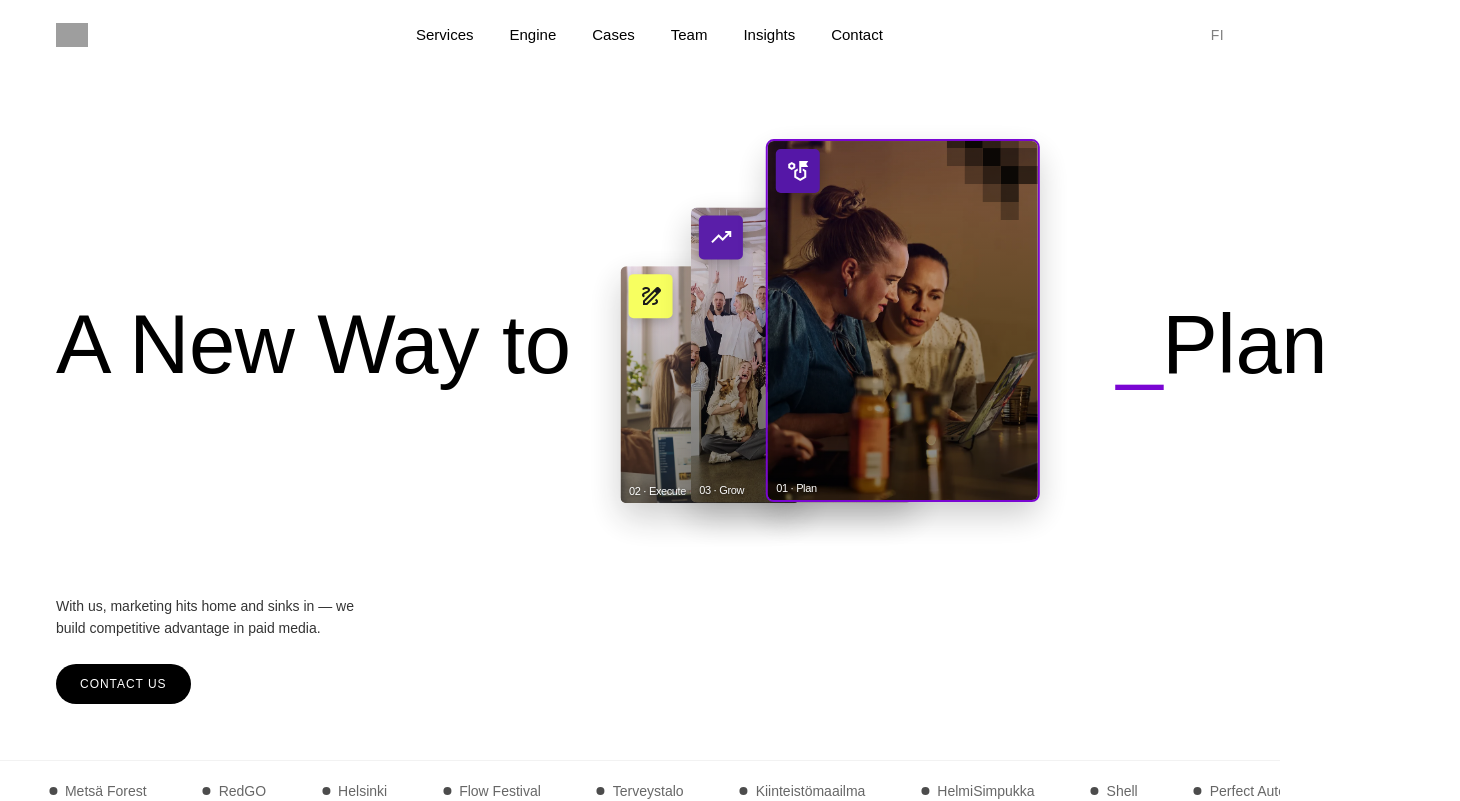
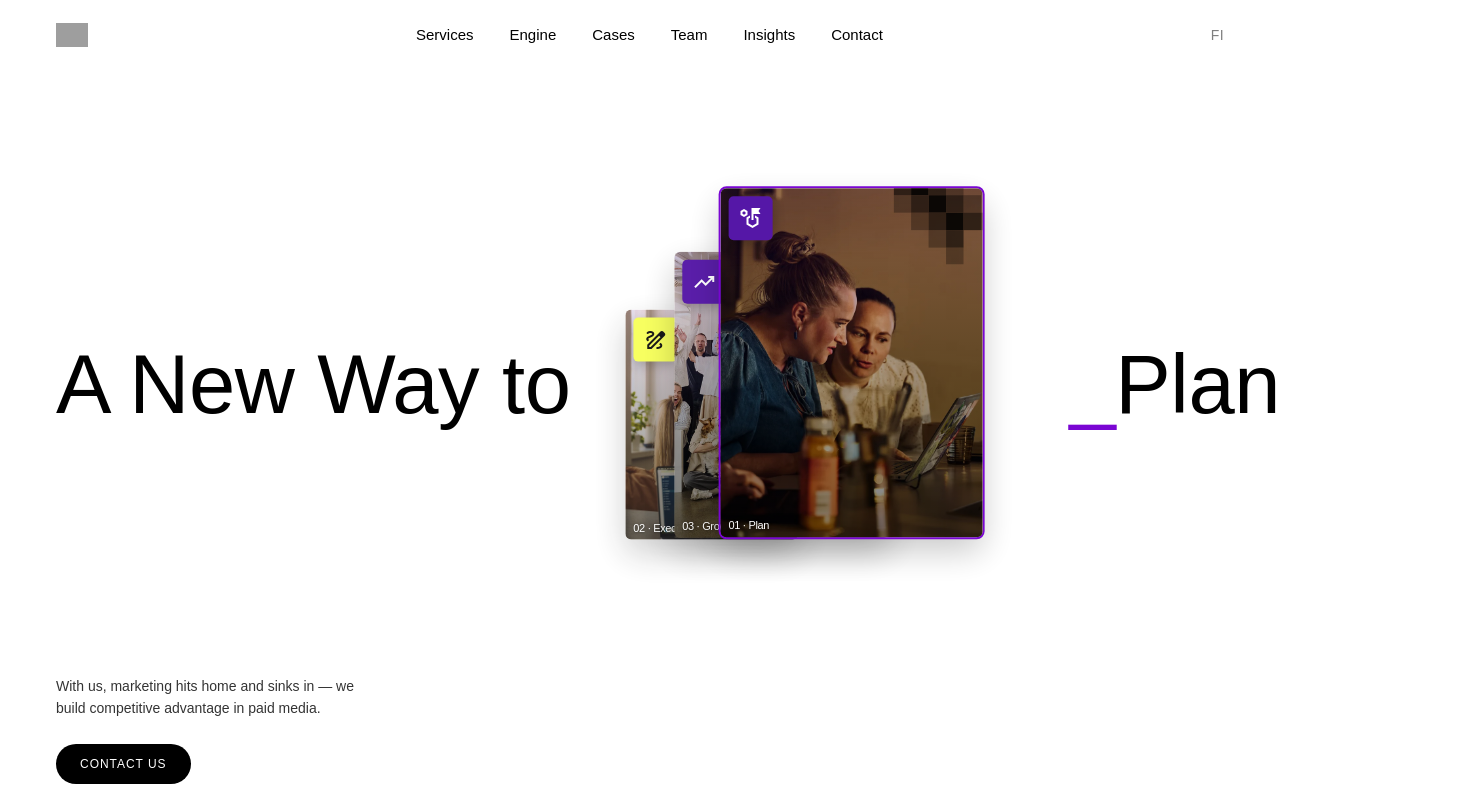
Before and after one commit to waelosamahelmi/norr3-new-website, a Next.js app: page /en in a window 1280 px wide. Shown: the top 801 px of the page, 1460 px wide, since content can reach past the window. Built offline with nearby package versions, Linux system fonts and the light colour scheme; grey boxes are pictures that could not be loaded; a web font is replaced by a local one.

Commit message:
Home hero: cards to 60% width, tighter stack, stage -5% width
- Card width 80%->60% so all three cards read as a staggered stack (at 80% the
  front card covered the back/mid cards)
- Slots pulled tighter (front 6%->2%, back -46%->-30%)
- Stage width -5% (460->437px)

```diff
--- a/src/components/HomeHero.tsx
+++ b/src/components/HomeHero.tsx
@@ -44,9 +44,9 @@ function useParallaxAllowed() {
  * -150px, -40px, +96px); `y` stays in px. `depth` scales the pointer parallax.
  */
 const SLOTS = [
-  { x: "-34%", y: "40px", scale: 0.66, opacity: 0.9, z: 1, depth: 0.3, front: false },
+  { x: "-30%", y: "40px", scale: 0.66, opacity: 0.9, z: 1, depth: 0.3, front: false },
   { x: "-14%", y: "10px", scale: 0.82, opacity: 0.97, z: 2, depth: 0.6, front: false },
-  { x: "8%", y: "-24px", scale: 1, opacity: 1, z: 3, depth: 1, front: true },
+  { x: "2%", y: "-22px", scale: 1, opacity: 1, z: 3, depth: 1, front: true },
 ] as const;
 
 type HeroCard = {
@@ -190,7 +190,7 @@ export function HomeHero({
   return (
     <h1
       aria-label={`${left} ${accent}`}
-      className="flex w-full flex-wrap items-center justify-center gap-3 font-medium leading-none tracking-tight text-ink lg:flex-nowrap lg:justify-start lg:gap-5"
+      className="flex w-full flex-wrap items-center justify-center gap-2 font-medium leading-none tracking-tight text-ink lg:flex-nowrap lg:justify-start lg:gap-2"
       onPointerMove={parallax ? handlePointerMove : undefined}
       onPointerLeave={parallax ? handlePointerLeave : undefined}
     >
@@ -204,7 +204,7 @@ export function HomeHero({
       <span aria-hidden className="order-3 block w-full lg:order-none lg:w-auto lg:min-w-0 lg:shrink-0">
         <div
           ref={stageRef}
-          className="relative mx-auto h-[360px] w-full max-w-lg select-none [--card:300px] sm:h-[420px] sm:[--card:360px] lg:mx-0 lg:w-[460px]"
+          className="relative mx-auto h-[420px] w-full max-w-lg select-none [--card:300px] sm:h-[500px] sm:[--card:360px] lg:mx-0 lg:w-[437px]"
         >
           {CARDS.map((card, index) => {
             const slot = SLOTS[slotOf[index]];
@@ -222,9 +222,9 @@ export function HomeHero({
                 <div
                   className="absolute left-1/2 top-1/2 aspect-[3/4] overflow-hidden rounded-md shadow-[0_14px_34px_rgba(0,0,0,0.22)]"
                   style={{
-                    // 3:4 portrait sized off the reference 300px height, capped
-                    // at a share of the stage so a squeezed stage never spills.
-                    width: `calc(${slot.scale} * min(calc(0.75 * var(--card)), 66%))`,
+                    // Card width as a share of the stage (percentage-based) so
+                    // it scales cleanly at every breakpoint; front card = 60%.
+                    width: `calc(${slot.scale} * 60%)`,
                     opacity: slot.opacity,
                     transform: "translate(-50%, -50%)",
                     outline: "2.5px solid transparent",
```
